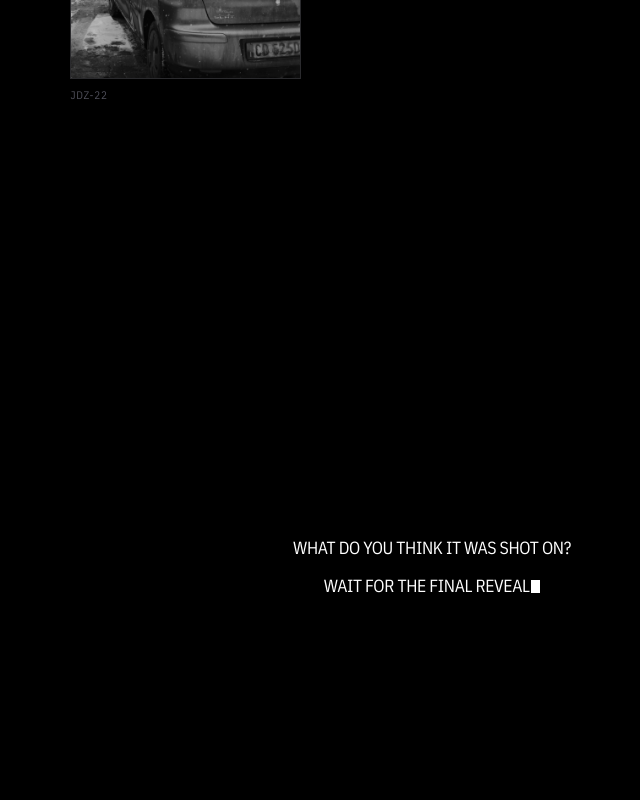
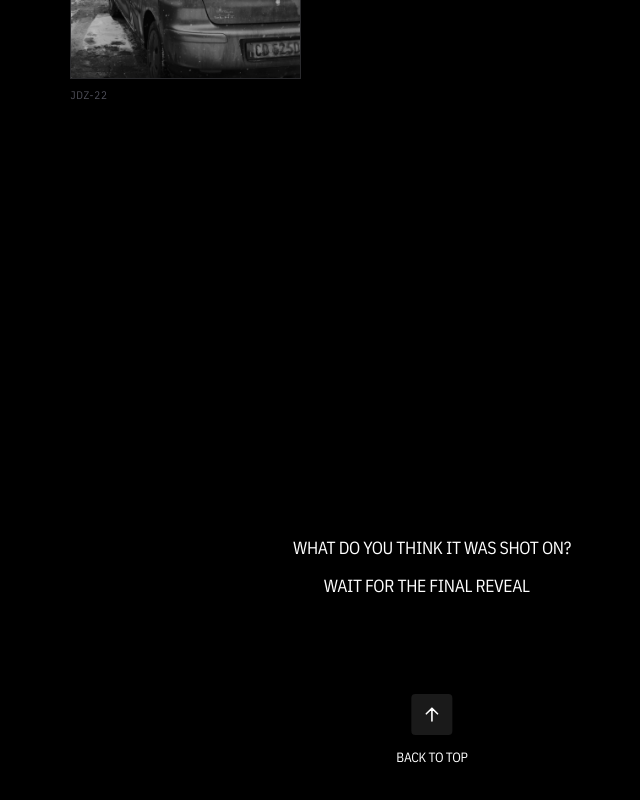
Before and after one commit to CodyMan0/minji-website, a Next.js app: page /gallery in a window 1280 px wide. Shown: the part 1872-2672 px from the top of the page, without its empty margins (208-848 px from the left). Built offline with nearby package versions, Linux system fonts and the light colour scheme.

Commit message:
feat : overview 하단 영역 수정

```diff
--- a/src/app/(exhibition)/gallery/page.tsx
+++ b/src/app/(exhibition)/gallery/page.tsx
@@ -46,7 +46,7 @@ function TypingTextSection() {
   return (
     <section
       ref={sectionRef}
-      className="h-dvh flex flex-col items-center justify-center gap-3 px-8"
+      className="relative h-dvh flex flex-col items-center justify-center gap-3 px-8"
     >
       <p
         className="uppercase text-center text-white flex items-center justify-center"
@@ -74,24 +74,28 @@ function TypingTextSection() {
           <span className="inline-block w-[0.5em] h-[0.7em] bg-white ml-[0.1em] animate-blink" />
         )}
       </p>
-    </section>
-  );
-}
 
-function BackToTopButton() {
-  return (
-    <section className="pb-16 md:pb-32 flex flex-col items-center justify-center gap-6">
+      {/* Back to top — absolute bottom */}
       <button
         onClick={() => window.scrollTo({ top: 0, behavior: "smooth" })}
-        className="flex flex-col items-center gap-6 cursor-pointer group"
+        className="absolute bottom-[25%] left-1/2 -translate-x-1/2 flex flex-col items-center gap-3 cursor-pointer group"
       >
-        <div className="w-10 h-10 rounded-sm bg-white/10 flex items-center justify-center transition-colors group-hover:bg-white">
+        <div
+          className="flex items-center justify-center bg-white/10 transition-colors group-hover:bg-white"
+          style={{
+            width: "clamp(2rem, 3.6vw, 2.6rem)",
+            height: "clamp(2rem, 3.6vw, 2.6rem)",
+            borderRadius: "clamp(4px, 0.16vw, 6px)",
+          }}
+        >
           <svg
-            width="24"
-            height="24"
             viewBox="0 0 24 24"
             fill="none"
             className="text-white group-hover:text-black transition-colors"
+            style={{
+              width: "clamp(1rem, 1.5vw, 1.3rem)",
+              height: "clamp(1rem, 1.5vw, 1.3rem)",
+            }}
           >
             <path
               d="M12 20V4M12 4L5 11M12 4L19 11"
@@ -102,7 +106,10 @@ function BackToTopButton() {
             />
           </svg>
         </div>
-        <span className="text-xs uppercase tracking-[0.2em] text-white font-light">
+        <span
+          className="uppercase text-white tracking-[-0.02em]"
+          style={{ fontSize: "clamp(0.6rem, 1.05vw, 0.85rem)" }}
+        >
           BACK TO TOP
         </span>
       </button>
@@ -180,8 +187,6 @@ export default function GalleryPage() {
       {/* Text Section */}
       <TypingTextSection />
 
-      <BackToTopButton />
-
       <PhotoViewer
         photo={selectedPhoto}
         onClose={handleClose}
```
Also changed, not shown: .omc/state/subagent-tracking.json.
